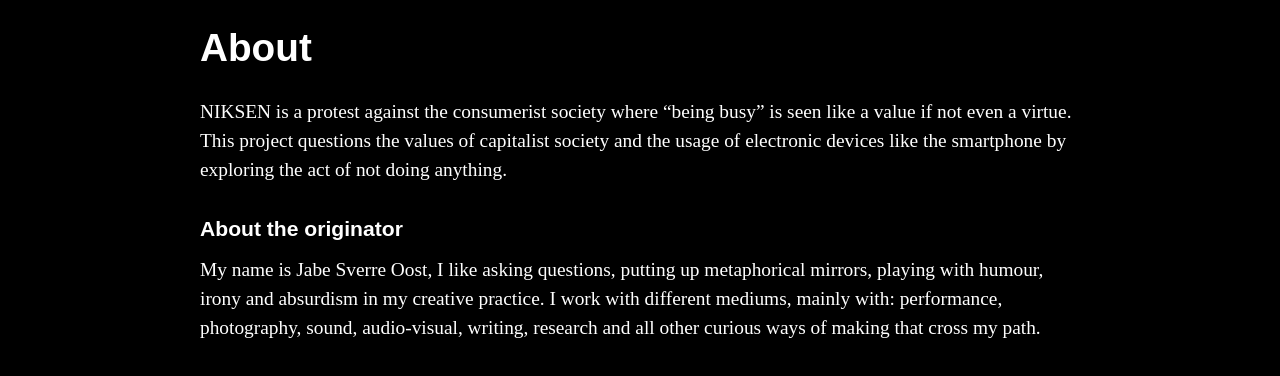
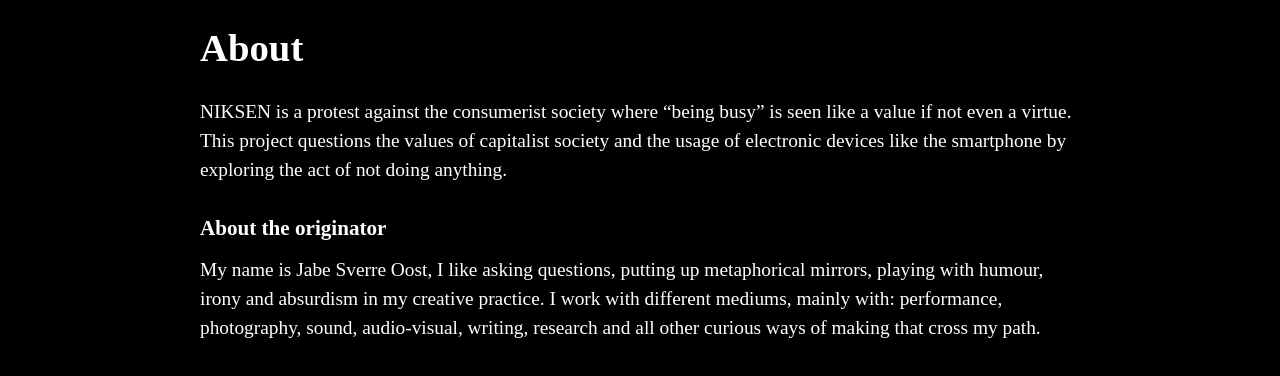
Before and after one commit to richardvanthof/Niksen-website, a plain HTML site: page about.html in a window 1280 px wide. Shown: the part 118-494 px from the top of the page. Drawn offline with Linux system fonts and the light colour scheme.

```diff
--- a/styles/variables.css
+++ b/styles/variables.css
@@ -15,5 +15,5 @@
     --header3-size: clamp(1.2rem, 0.93vw, 2.3rem);
     --header-line-height: 1.2em;
     --header-font-weight: 700;
-    --heading-font: sans-serif;
+    --heading-font: var(--paragraph-font);
 }
```
